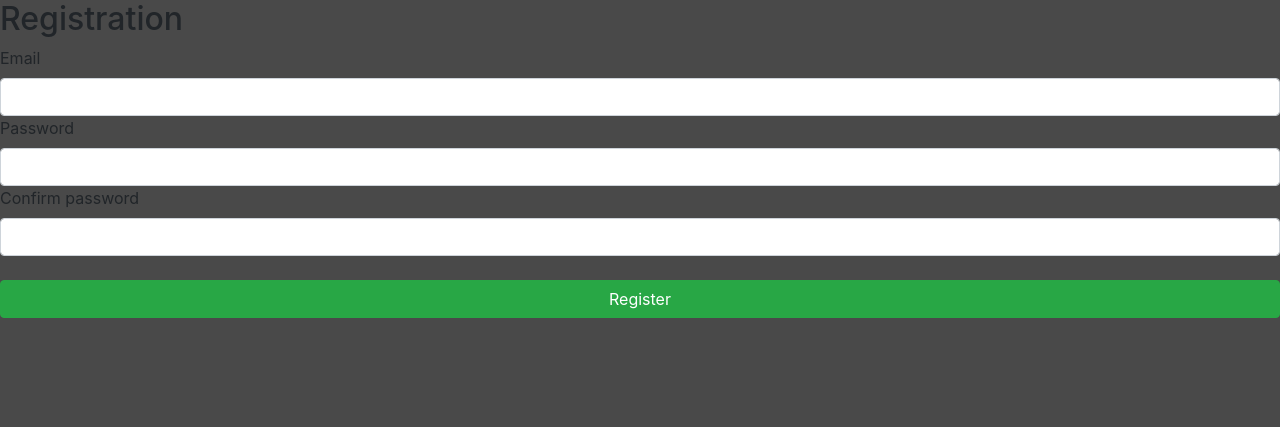
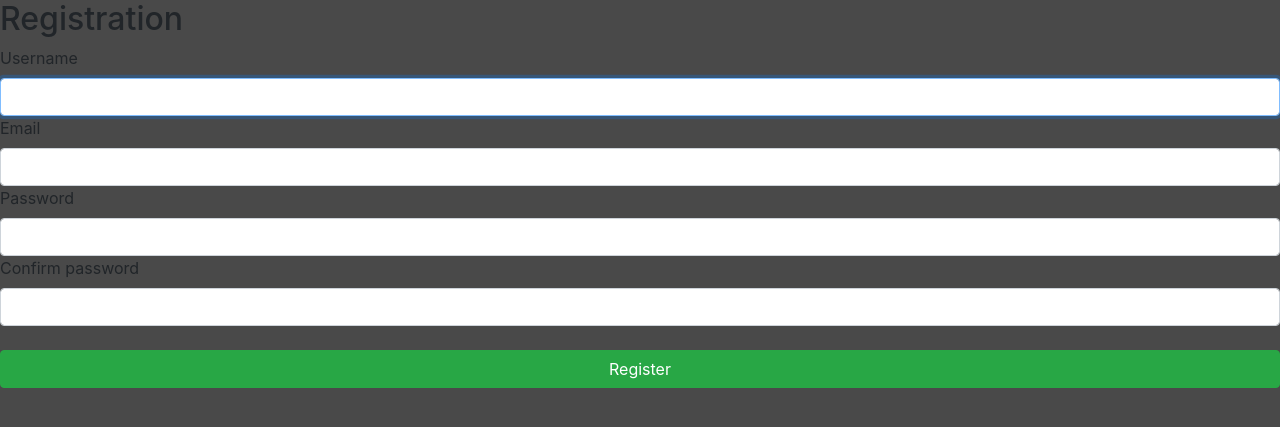
Before and after one commit to K-Krut/Marshall, a Django app: page /register/ in a window 1280 px wide. Shown: the top 427 px of the page. Run offline with Django 4.2, Linux system fonts and the light colour scheme.

Commit message:
register

```diff
--- a/templates/users/register.html
+++ b/templates/users/register.html
@@ -13,31 +13,14 @@
 
 	 	<form action="" method="post" class="form_registr">
 	 		{% csrf_token %}
-{#		 	<div class="name-form">#}
-{#		 		<div class="form-group-reg">#}
-{#		 			<label for="{{form.first_name.id_for_label}}">First name</label>#}
-{#		 			{{form.first_name}}#}
-{#		 			<div class="form-error">#}
-{#		 				{{form.first_name.errors}}#}
-{#		 			</div>#}
-{#		 		</div>#}
-{##}
-{#		 		<div class="form-group-reg">#}
-{#		 			<label for="{{form.last_name.id_for_label}}">Last name</label>#}
-{#		 			{{form.last_name}}#}
-{#		 			<div class="form-error">#}
-{#		 				{{form.last_name.errors}}#}
-{#		 			</div>#}
-{#		 		</div>#}
-{#		 	</div>#}
 
-{#	 		<div class="form-group-usual">#}
-{#	 			<label for="{{form.username.id_for_label}}">Username</label>#}
-{#	 			{{form.username}}#}
-{#	 			<div class="form-error">#}
-{#	 				{{form.username.errors}}#}
-{#	 			</div>#}
-{#		 	</div>	#}
+	 		<div class="form-group-usual">
+	 			<label for="{{form.username.id_for_label}}">Username</label>
+	 			{{form.username}}
+	 			<div class="form-error">
+	 				{{form.username.errors}}
+	 			</div>
+		 	</div>
 
 		 	<div class="form-group-usual">
 	 			<label for="{{form.email.id_for_label}}">Email</label>
@@ -63,14 +46,6 @@
 	 			</div>
 		 	</div>
 		 	<br>
-{#		 	<div class="form-group-usual">#}
-{#	 			<label for="{{form.capcha.id_for_label}}">{{form.captcha.label}}</label>#}
-{#	 			{{form.captcha}}#}
-{#	 			<div class="form-error">#}
-{#	 				{{form.captcha.errors}}#}
-{#	 			</div>#}
-{#		 	</div>#}
-
 		 	<button type="submit" class="btn btn-success btn-block reg_butt">Register</button>
 	 	</form>
 	</div>
--- a/users/forms.py
+++ b/users/forms.py
@@ -26,5 +26,4 @@
 
     class Meta:
         model = User
-
-        fields = ("email", "password",)
+        fields = ("email", "password")
--- a/users/views.py
+++ b/users/views.py
@@ -1,4 +1,3 @@
-from django.shortcuts import render
 from .forms import LoginUserForm, RegisterUserForm
 from django.contrib.auth.views import LoginView, LogoutView
 from django.contrib.messages.views import SuccessMessageMixin
@@ -12,7 +11,7 @@
 
     form_class = RegisterUserForm
     template_name = 'users/register.html'
-    success_url = reverse_lazy('login')  # success_url = reverse_lazy("send_message_to_user")  # success_message = "User added successfully"
+    success_url = reverse_lazy('login')
     error_message = "Registration error"
 
     def get_context_data(self, *args, **kwargs):
@@ -24,9 +23,9 @@
 class LoginUser(DataMixin, SuccessMessageMixin, LoginView):
 
     form_class = LoginUserForm
-    template_name = 'users/login.html'  # template_name = '../users/templates/users/login.html'
+    template_name = 'users/login.html'
     error_message = "Something went wrong"
-    success_url = reverse_lazy("home")
+    success_url = reverse_lazy("")
     user = ""
     success_message = f"Successfully login"
 
```
Also changed, not shown: templates/users/login.html (+0 -13 lines), db.sqlite3.
